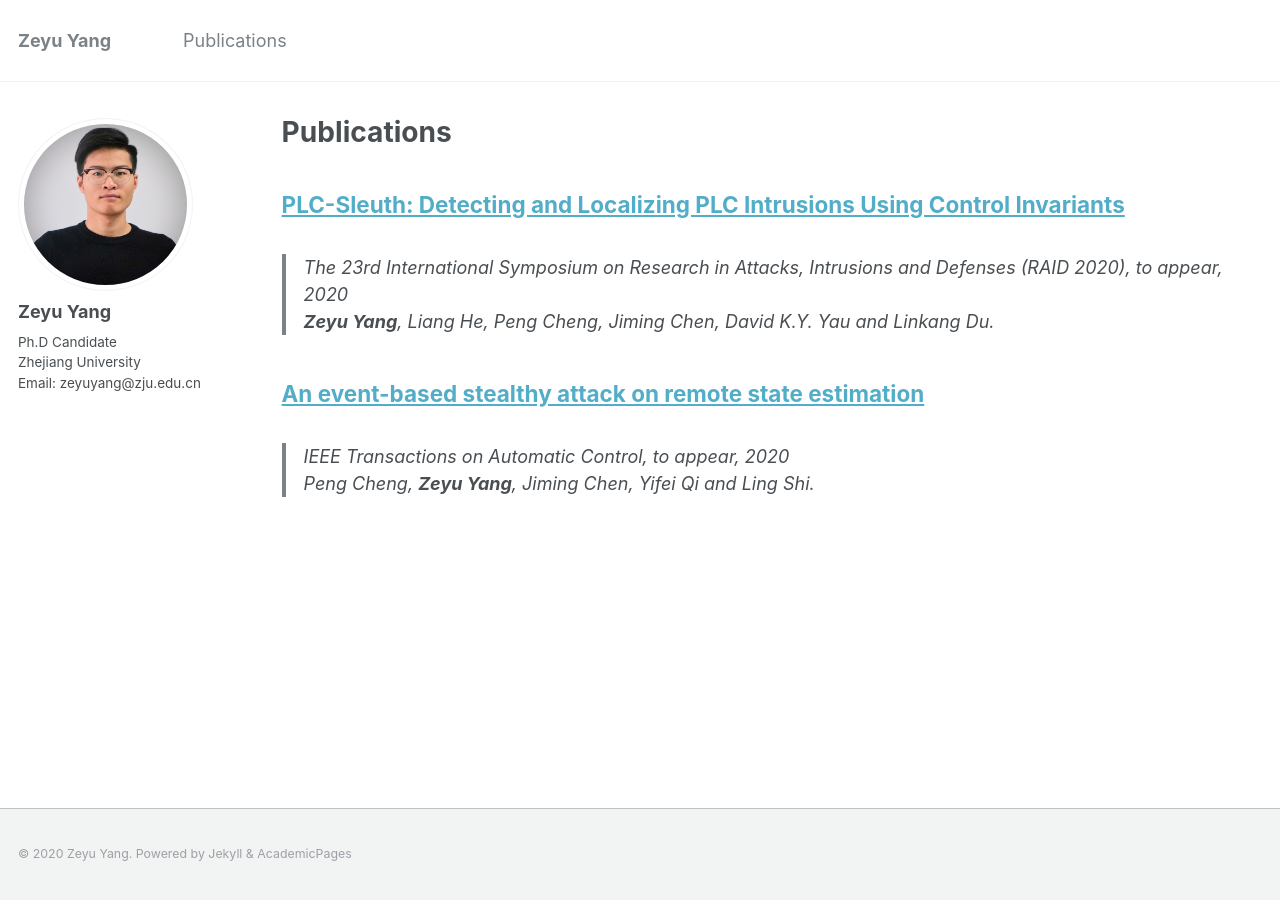
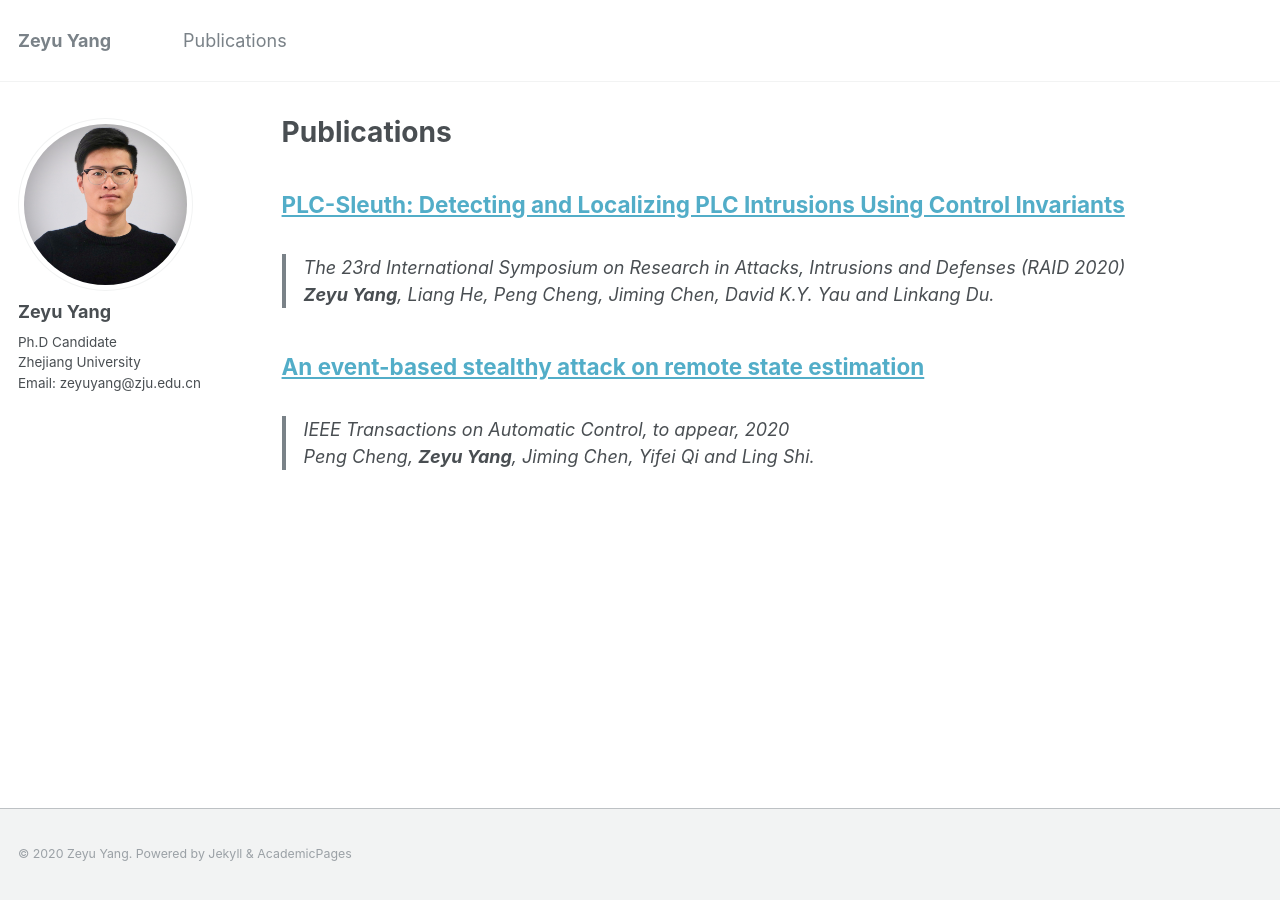
Before and after one commit to zeyuid/zeyuid.github.io, a Jekyll site: the page built from _pages/publications.md, in a window 1280 px wide. Built offline with Jekyll 4.4.1, drawn with Linux system fonts in a browser that asks for light colours.

Commit message:
add file

```diff
--- a/_publications/PLC-Sleuth.md
+++ b/_publications/PLC-Sleuth.md
@@ -2,7 +2,7 @@
 title: "PLC-Sleuth: Detecting and Localizing PLC Intrusions Using Control Invariants"
 collection: publications
 permalink: /publication/PLC-Sleuth/
-excerpt: '> *The 23rd International Symposium on Research in Attacks, Intrusions and Defenses (RAID 2020), to appear, 2020*<br>***Zeyu Yang**, Liang He, Peng Cheng, Jiming Chen, David K.Y. Yau and Linkang Du*.'
+excerpt: '> *The 23rd International Symposium on Research in Attacks, Intrusions and Defenses (RAID 2020)*<br>***Zeyu Yang**, Liang He, Peng Cheng, Jiming Chen, David K.Y. Yau and Linkang Du*.'
 <!-- date: 2020-10-01 -->
 venue: '--'
 #paperurl: ''
```
